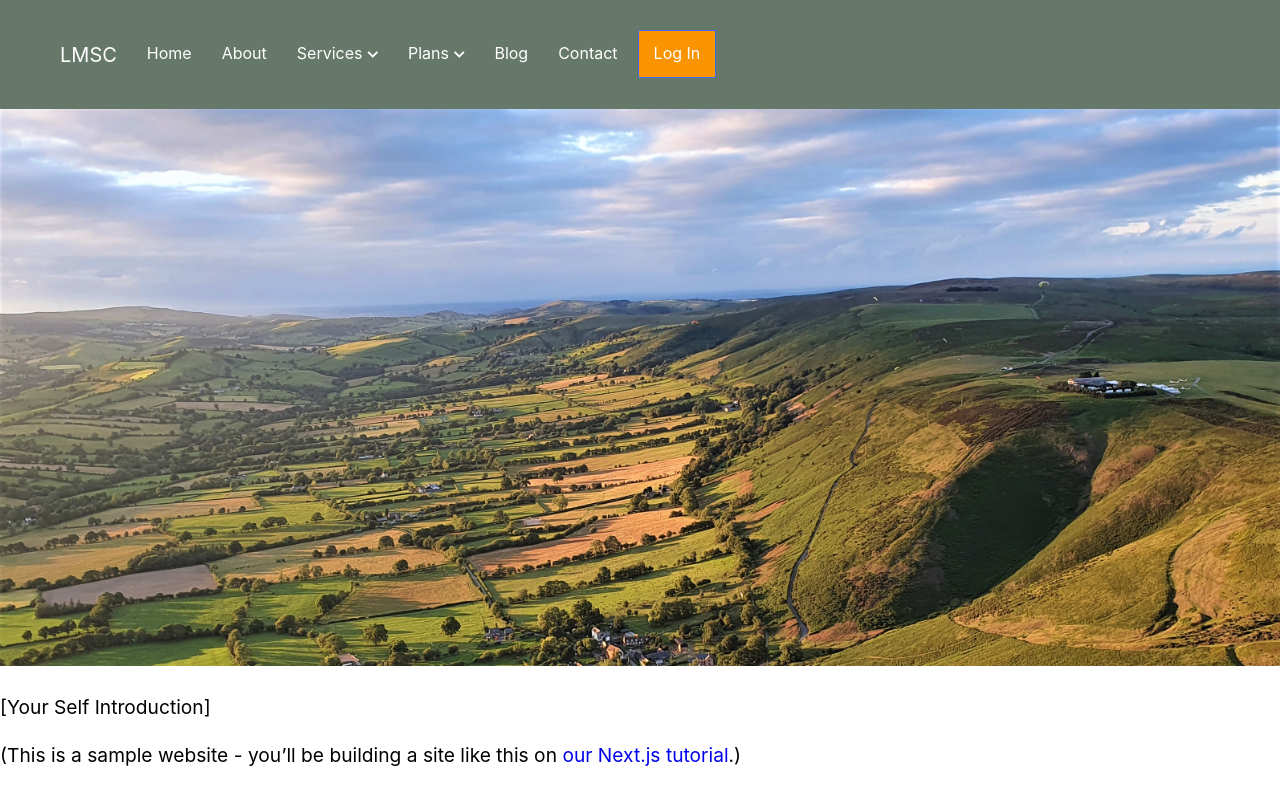
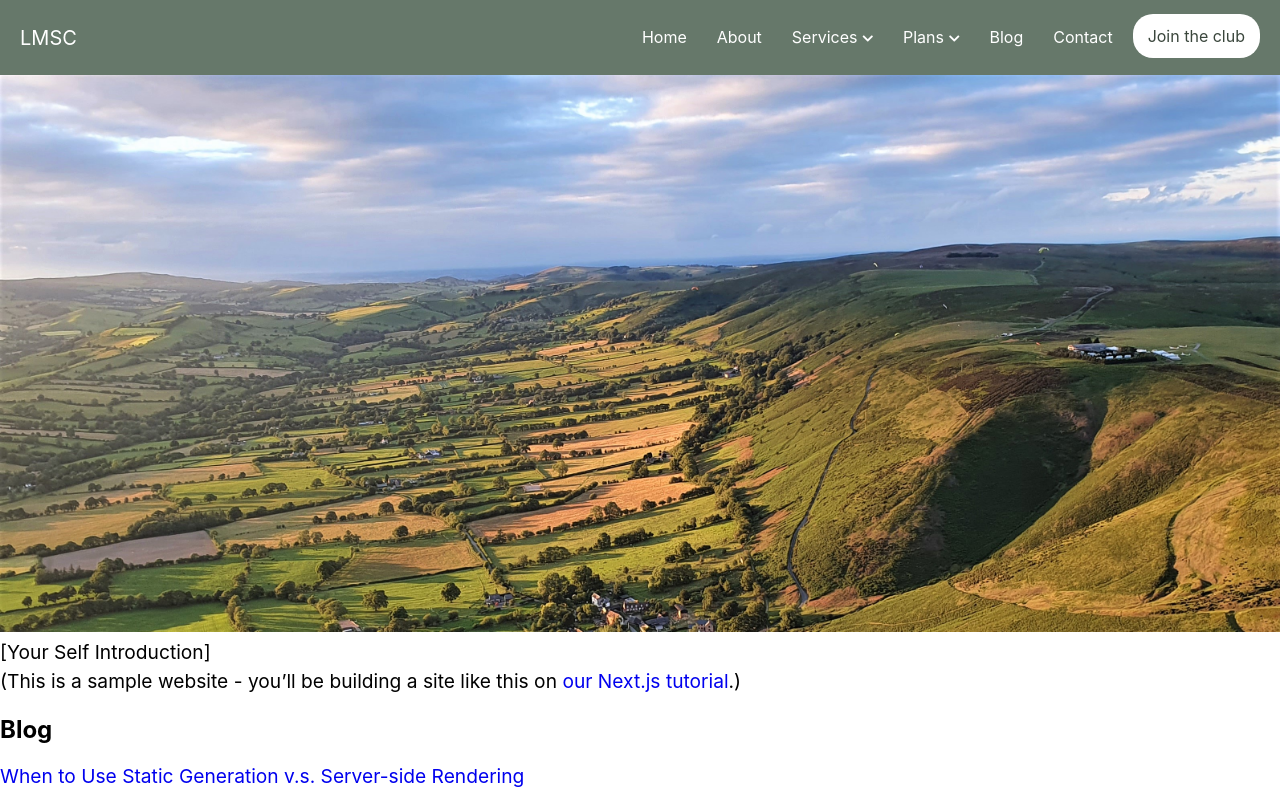
Before and after one commit to m3dwards/longmynd.org, a Next.js app: page / in a window 1280 px wide. Shown: the top 798 px of the page. Built offline with nearby package versions, Linux system fonts and the light colour scheme.

Commit message:
menu changes

```diff
--- a/components/layout.module.scss
+++ b/components/layout.module.scss
@@ -6,6 +6,7 @@
   display: flex;
   flex-direction: row;
   align-items: center;
+  justify-content: center;
 }
 
 .backToHome {
--- a/components/nav.module.scss
+++ b/components/nav.module.scss
@@ -4,6 +4,8 @@
     color: white;
     text-decoration: none;
   }
+  width: 100%;
+  max-width: var(--max-site-width);
 }
 .menu,
 .submenu {
@@ -19,9 +21,9 @@
 .item.button {
   padding: 9px 5px;
 }
-.item:not(.button) a:hover,
-.item a:hover::after {
-  color: #ccc;
+.item:not(.button).hasSubmenu:has(.submenuActive) > a:hover,
+.item.hasSubmenu:has(.submenuActive) > a:hover::after {
+  color: var(--highlight-color-light);
 }
 .menu {
   display: flex;
@@ -52,16 +54,12 @@
 .active .item {
   display: block;
 }
-.button.secondary {
-  /* divider between buttons and menu links */
-  border-bottom: 1px #444 solid;
-}
 
 .submenu {
   display: none;
+  &.submenuActive {
+    display: block;
   }
-.submenuActive .submenu {
-  display: block;
 }
 .hasSubmenu i {
   font-size: 12px;
@@ -72,22 +70,19 @@
   line-height: 16px;
   font-weight: 900;
   content: "\f078";
-  color: white;
+  color: #fff;
   padding-left: 5px;
 }
 .subitem a {
   padding: 10px 15px;
+  color: var(--primary-color-dark);
 }
 .submenuActive {
-  background-color: #111;
+  background-color: #fff;
   border-radius: 3px;
 }
 
 /* Tablet menu */
-@media all and (min-width: 700px) {
-  .menu {
-    justify-content: center;
-  }
 .logo {
   flex: 1;
 }
@@ -107,23 +102,11 @@
   margin: 5px 0;
 }
 .button a {
-    background: var(--highlight-color);
-    border: 1px royalblue solid;
+  background: #fff;
+  color: var(--primary-color-dark);
+  border-radius: 20px;
 }
-  .button.secondary {
-    border: 0;
-  }
-  .button.secondary a {
-    background: transparent;
-    border: 1px #0080ff solid;
-  }
-  .button a:hover {
-    text-decoration: none;
-  }
-  .button:not(.secondary) a:hover {
-    background: royalblue;
-    border-color: darkblue;
-  }
+@media all and (min-width: 700px) {
 }
 
 /* Desktop menu */
--- a/components/nav.tsx
+++ b/components/nav.tsx
@@ -1,10 +1,25 @@
 import styles from "./nav.module.scss";
 import classNames from "classnames";
+import React from "react";
 
 export default function () {
+  const [menuOpenState, setmenuOpenState] = React.useState(false);
+  const [subMenuActiveState, setSubMenuActiveState] = React.useState("");
+
+  const handleNavToggle = () => {
+    setmenuOpenState(!menuOpenState);
+  };
+
+  const handleSubMenuClick = (item: string) => () => {
+    if (subMenuActiveState === item) {
+      setSubMenuActiveState("");
+      return;
+    }
+    setSubMenuActiveState(item);
+  };
   return (
     <nav className={styles.nav}>
-      <ul className={styles.menu}>
+      <ul className={classNames(styles.menu, { [styles.active]: menuOpenState })}>
         <li className={styles.logo}>
           <a href="#">LMSC</a>
         </li>
@@ -15,8 +30,10 @@ export default function () {
           <a href="#">About</a>
         </li>
         <li className={classNames(styles.item, styles.hasSubmenu)}>
-          <a tabIndex={0}>Services</a>
-          <ul className={styles.submenu}>
+          <a tabIndex={0} onClick={handleSubMenuClick("Services")}>
+            Services
+          </a>
+          <ul className={classNames(styles.submenu, { [styles.submenuActive]: subMenuActiveState === "Services" })}>
             <li className={styles.subitem}>
               <a href="#">Design</a>
             </li>
@@ -33,8 +50,10 @@ export default function () {
         </li>
 
         <li className={classNames(styles.item, styles.hasSubmenu)}>
-          <a tabIndex={0}>Plans</a>
-          <ul className={styles.submenu}>
+          <a tabIndex={0} onClick={handleSubMenuClick("Plans")}>
+            Plans
+          </a>
+          <ul className={classNames(styles.submenu, { [styles.submenuActive]: subMenuActiveState === "Plans" })}>
             <li className={styles.subitem}>
               <a href="#">Freelancer</a>
             </li>
@@ -53,11 +72,11 @@ export default function () {
           <a href="#">Contact</a>
         </li>
         <li className={classNames(styles.item, styles.button)}>
-          <a href="#">Log In</a>
+          <a href="#">Join the club</a>
         </li>
         <li className={styles.toggle}>
-          <a href="#">
-            <i className="fas fa-bars"></i>
+          <a href="#" onClick={handleNavToggle}>
+            <i className={classNames("fas", { "fa-bars": !menuOpenState }, { "fa-times": menuOpenState })}></i>
           </a>
         </li>
       </ul>
--- a/styles/_variables.scss
+++ b/styles/_variables.scss
@@ -2,5 +2,6 @@
   --bg-color: #66786a;
   --primary-color-dark: #3a463c;
   --highlight-color: #fa9401;
-  --hightlight-color-light: #e0c59f;
+  --highlight-color-light: #e0c59f;
+  --max-site-width: 1280px;
 }
--- a/styles/main.scss
+++ b/styles/main.scss
@@ -1,28 +1,82 @@
 @import "variables";
-
-html,
-body {
-  padding: 0;
-  margin: 0;
-  font-family: -apple-system, BlinkMacSystemFont, Segoe UI, Roboto, Oxygen, Ubuntu, Cantarell, Fira Sans, Droid Sans,
-    Helvetica Neue, sans-serif;
-  line-height: 1.6;
-  font-size: 16px;
-}
-
-* {
-  box-sizing: border-box;
-}
 
 a {
   text-decoration: none;
+  &:hover {
+    text-decoration: underline;
+  }
 }
 
-a:hover {
-  text-decoration: underline;
+/*
+  1. Use a more-intuitive box-sizing model.
+*/
+*,
+*::before,
+*::after {
+  box-sizing: border-box;
 }
-
-img {
+/*
+  2. Remove default margin and padding
+*/
+* {
+  margin: 0;
+  padding: 0;
+}
+/*
+  3. Allow percentage-based heights in the application
+*/
+html,
+body {
+  height: 100%;
+}
+/*
+  Typographic tweaks!
+  4. Add accessible line-height
+  5. Improve text rendering
+*/
+body {
+  line-height: 1.5;
+  -webkit-font-smoothing: antialiased;
+  font-family: -apple-system, BlinkMacSystemFont, Segoe UI, Roboto, Oxygen, Ubuntu, Cantarell, Fira Sans, Droid Sans,
+    Helvetica Neue, sans-serif;
+  font-size: 16px;
+}
+/*
+  6. Improve media defaults
+*/
+img,
+picture,
+video,
+canvas,
+svg {
+  display: block;
   max-width: 100%;
-  display: block;
 }
+/*
+  7. Remove built-in form typography styles
+*/
+input,
+button,
+textarea,
+select {
+  font: inherit;
+}
+/*
+  8. Avoid text overflows
+*/
+p,
+h1,
+h2,
+h3,
+h4,
+h5,
+h6 {
+  overflow-wrap: break-word;
+}
+/*
+  9. Create a root stacking context
+*/
+#root,
+#__next {
+  isolation: isolate;
+}
```
Lines whose indentation alone changed are shown as unchanged.
